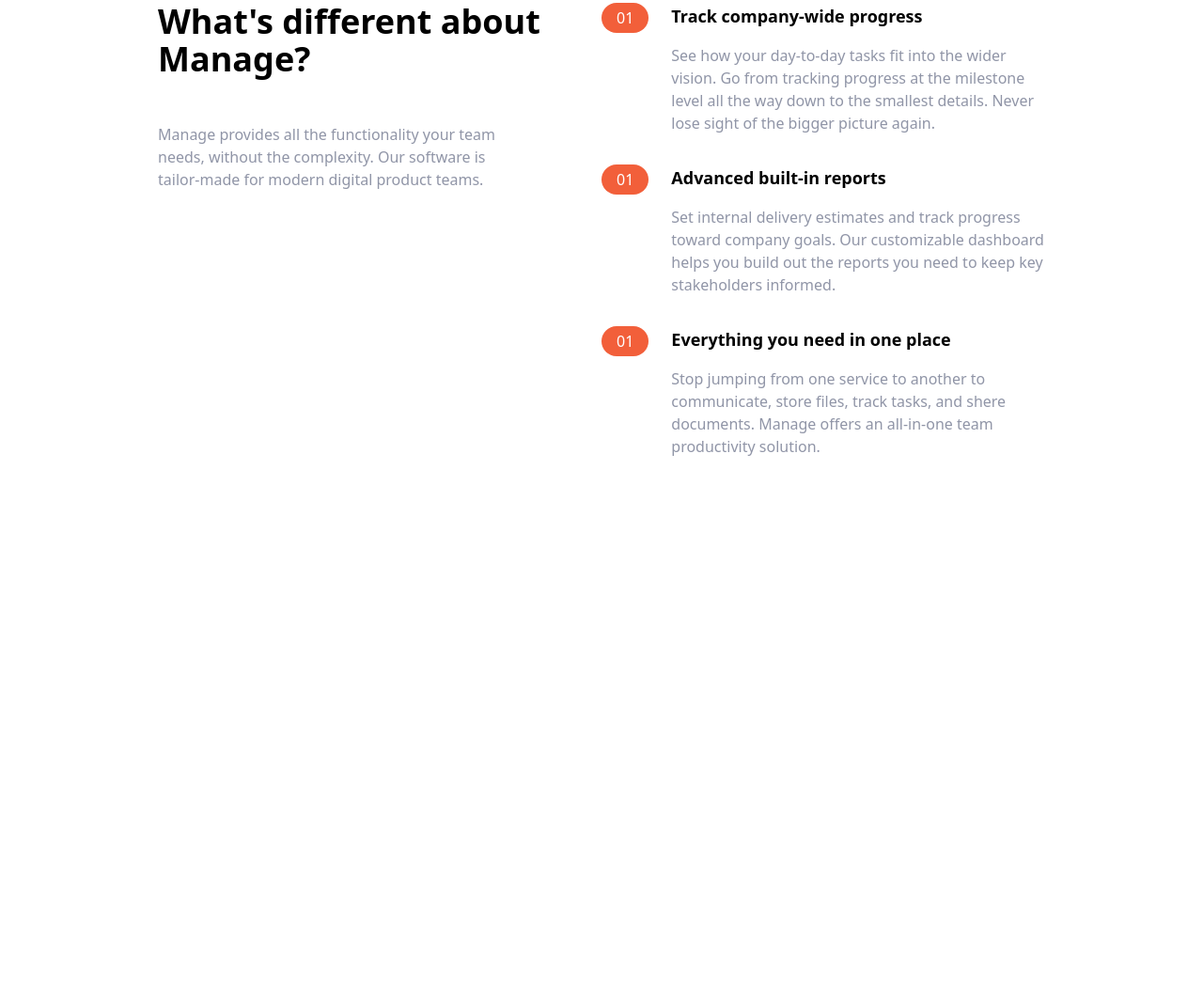
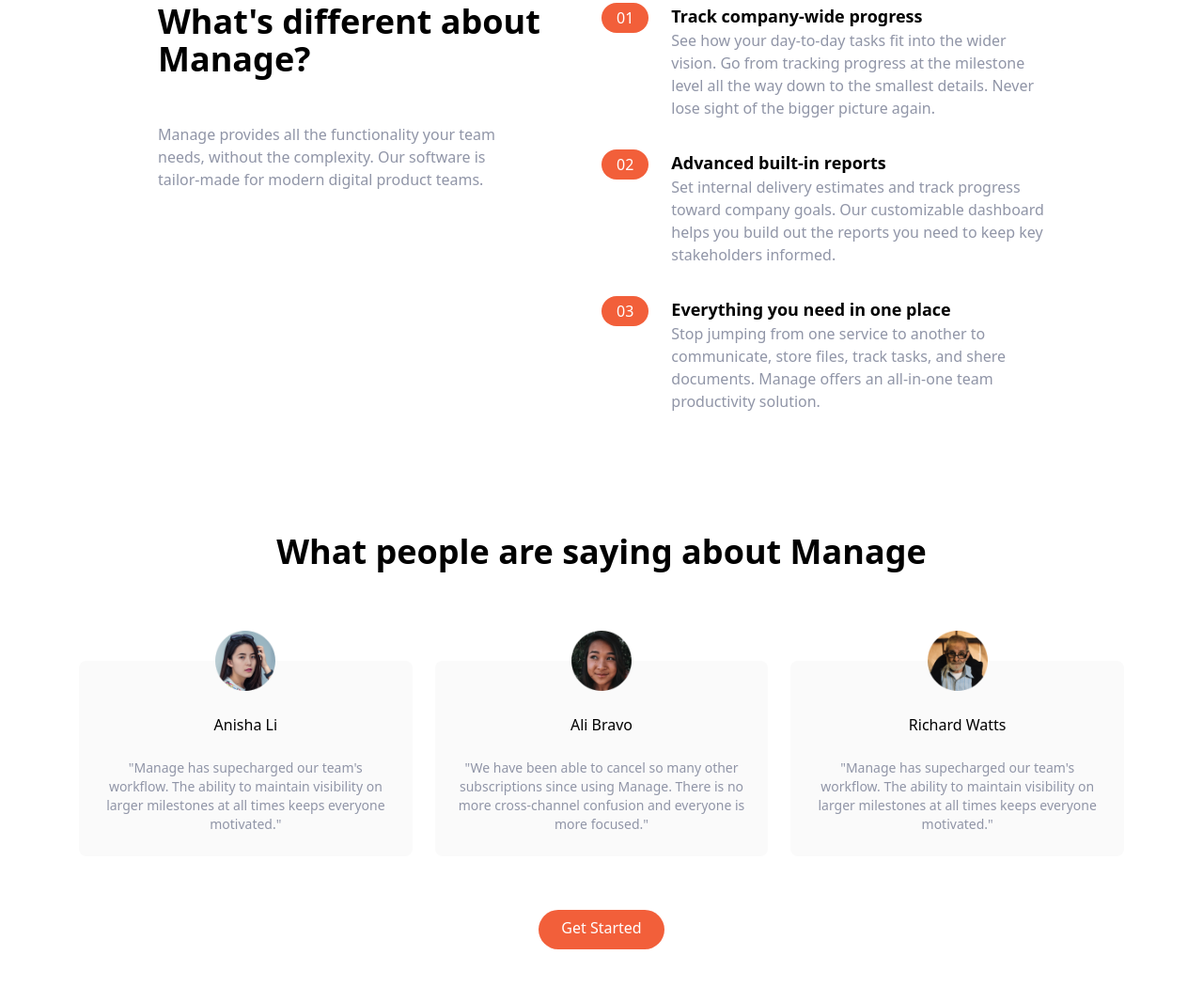
Before and after one commit to solidwake/project-tailwind1, a website: page index.html in a window 1280 px wide. Shown: the part 609-1658 px from the top of the page at 94% size. Before the commit the page ends 1096 px from the top, so only its background shows below. Drawn offline with Linux system fonts and the light colour scheme.

Commit message:
add testimonials section

```diff
--- a/index.html
+++ b/index.html
@@ -67,27 +67,27 @@
                     <div class="rounded-l-full bg-brightRedSupLight md:bg-transparent">
                         <div class="flex items-center space-x-2">
                             <div class="px-4 py-2 text-white rounded-full md:py-1 bg-brightRed">01</div>
-                            <h3 class="text-base font-bold md:mb-4 md:hidden">Track company-wide progress</h3>
+                            <h3 class="text-base font-bold md:mb-2 md:hidden">Track company-wide progress</h3>
                         </div>
                     </div>
                     <div>
-                        <h3 class="hidden mb-4 text-lg font-bold md:block">Track company-wide progress</h3>
+                        <h3 class="hidden text-lg font-bold md:block">Track company-wide progress</h3>
                         <p class="text-darkGrayishBlue">
                             See how your day-to-day tasks fit into the wider vision. Go from tracking progress at the milestone level all the way down to the smallest details. Never lose sight of the bigger picture again.
                         </p>
                     </div>
                 </div>
                 <!-- List Item 2 -->
-                <div class="flex flex-col space-y-3 md:space-y-0 md:space-x-6 md:flex-row">
+                <div class="flex flex-col mb-3 space-y-3 md:space-y-0 md:space-x-6 md:flex-row">
                     <!-- Heading -->
                     <div class="rounded-l-full bg-brightRedSupLight md:bg-transparent">
                         <div class="flex items-center space-x-2">
-                            <div class="px-4 py-2 text-white rounded-full md:py-1 bg-brightRed">01</div>
+                            <div class="px-4 py-2 text-white rounded-full md:py-1 bg-brightRed">02</div>
                             <h3 class="text-base font-bold md:mb-4 md:hidden">Advanced built-in reports</h3>
                         </div>
                     </div>
                     <div>
-                        <h3 class="hidden mb-4 text-lg font-bold md:block">Advanced built-in reports</h3>
+                        <h3 class="hidden text-lg font-bold md:block">Advanced built-in reports</h3>
                         <p class="text-darkGrayishBlue">
                             Set internal delivery estimates and track progress toward company goals. Our customizable dashboard helps you build out the reports you need to keep key stakeholders informed.
                         </p>
@@ -98,12 +98,12 @@
                     <!-- Heading -->
                     <div class="rounded-l-full bg-brightRedSupLight md:bg-transparent">
                         <div class="flex items-center space-x-2">
-                            <div class="px-4 py-2 text-white rounded-full md:py-1 bg-brightRed">01</div>
+                            <div class="px-4 py-2 text-white rounded-full md:py-1 bg-brightRed">03</div>
                             <h3 class="text-base font-bold md:mb-4 md:hidden">Everything you need in one place</h3>
                         </div>
                     </div>
                     <div>
-                        <h3 class="hidden mb-4 text-lg font-bold md:block">Everything you need in one place</h3>
+                        <h3 class="hidden text-lg font-bold md:block">Everything you need in one place</h3>
                         <p class="text-darkGrayishBlue">
                             Stop jumping from one service to another to communicate, store files, track tasks, and shere documents. Manage offers an all-in-one team productivity solution.
                         </p>
@@ -112,5 +112,46 @@
             </div>
         </div>
     </section>
+    <!-- Testimonials -->
+    <section id="testimonials">
+        <!-- Container for testimonials section -->
+        <div class="max-w-6xl px-5 mx-auto mt-32 text-center">
+            <!-- Heading -->
+            <h2 class="text-4xl font-bold text-center">
+                What people are saying about Manage
+            </h2>
+            <!-- Testimonials Container -->
+            <div class="flex flex-col mt-24 md:flex-row md:space-x-6">
+                <!-- Testimonial 1 -->
+                <div class="flex flex-col items-center p-6 my-9 space-y-6 rounded-lg bg-veryLightGray md:my-0 md:w-1/3">
+                    <img src="img/avatar-anisha.png" class="w-16 -mt-14" alt="round photo of a woman">
+                    <h5 class="text-lgfont-bold">Anisha Li</h5>
+                    <p class="text-sm text-darkGrayishBlue">
+                        "Manage has supecharged our team's workflow. The ability to maintain visibility on larger milestones at all times keeps everyone motivated."
+                    </p>
+                </div>
+                <!-- Testimonial 2 -->
+                <div class="flex flex-col items-center p-6 my-9 space-y-6 rounded-lg bg-veryLightGray md:my-0 md:w-1/3">
+                    <img src="img/avatar-ali.png" class="w-16 -mt-14" alt="">
+                    <h5 class="text-lgfont-bold">Ali Bravo</h5>
+                    <p class="text-sm text-darkGrayishBlue">
+                        "We have been able to cancel so many other subscriptions since using Manage. There is no more cross-channel confusion and everyone is more focused."
+                    </p>
+                </div>
+                <!-- Testimonial 3 -->
+                <div class="flex flex-col items-center p-6 my-9 space-y-6 rounded-lg bg-veryLightGray md:my-0 md:w-1/3">
+                    <img src="img/avatar-richard.png" class="w-16 -mt-14" alt="">
+                    <h5 class="text-lgfont-bold">Richard Watts</h5>
+                    <p class="text-sm text-darkGrayishBlue">
+                        "Manage has supecharged our team's workflow. The ability to maintain visibility on larger milestones at all times keeps everyone motivated."
+                    </p>
+                </div>
+            </div>
+            <!-- Button -->
+            <div class="my-16">
+                <a href="#" class="p-3 px-6 pt-2 text-white bg-brightRed rounded-full baseline hover:bg-brightRedLight">Get Started</a>
+            </div>
+        </div>
+    </section>
 </body>
 </html>
```
Also changed, not shown: css/output.css.
